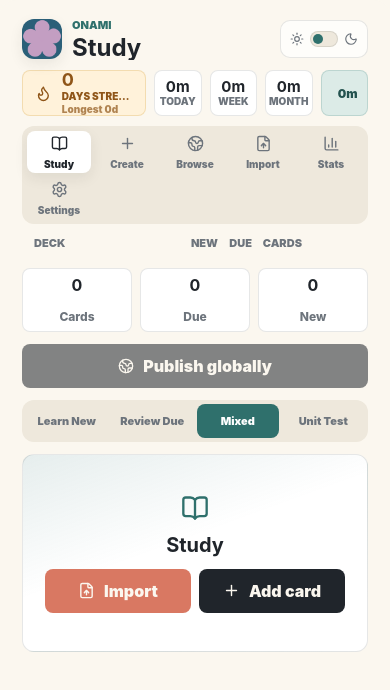
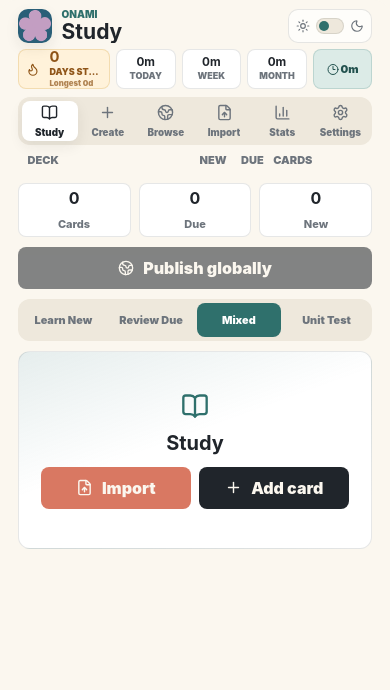
Before and after one commit to Peter-Greek/oNami, a React (Vite) app: page / in a window 390 px wide. Shown: the top 690 px of the page. Built offline with nearby package versions, Linux system fonts and the light colour scheme; what ts-fsrs would draw is missing.

Commit message:
Fix responsive Android home layout

```diff
--- a/index.html
+++ b/index.html
@@ -5,7 +5,7 @@
     <link rel="icon" type="image/png" href="./onami.png" />
     <meta
       name="viewport"
-      content="width=device-width, initial-scale=1.0, maximum-scale=1.0, user-scalable=no"
+      content="width=device-width, initial-scale=1.0, maximum-scale=1.0, user-scalable=no, viewport-fit=cover"
     />
     <meta name="theme-color" content="#fbf7ef" />
     <title>oNami</title>
--- a/src/App.css
+++ b/src/App.css
@@ -50,6 +50,9 @@
 .desktop {
   width: 100vw;
   height: 100vh;
+  /* Dynamic viewport units keep the shell exactly one screenful tall on mobile
+     browsers/WebViews, where 100vh ignores the collapsing system chrome. */
+  height: 100dvh;
   background: transparent;
   color: var(--ink);
   overflow: hidden;
@@ -59,6 +62,7 @@
   position: relative;
   width: 100vw;
   height: 100vh;
+  height: 100dvh;
   display: grid;
   grid-template-rows: auto auto auto 1fr;
   border-radius: 16px;
@@ -216,8 +220,11 @@ h2 {
   color: var(--danger-ink);
 }
 
+/* On a phone the status bar already supplies the visual gap, so only reserve
+   the real inset (when the WebView is edge-to-edge) over a small floor rather
+   than stacking a fixed 18px on top of it. */
 .browser-shell .topbar {
-  padding-top: max(18px, env(safe-area-inset-top));
+  padding-top: max(10px, env(safe-area-inset-top, 0px));
   -webkit-app-region: no-drag;
 }
 
@@ -327,11 +334,15 @@ button:disabled {
   white-space: nowrap;
 }
 
+/* Auto columns instead of a hardcoded count: every tab stays on a single row
+   no matter how many tabs exist, so adding one never orphans it onto a second
+   row (which is what happened when Browse was added to the five-column grid). */
 .tabbar {
   margin: 0 22px 12px;
   padding: 5px;
   display: grid;
-  grid-template-columns: repeat(5, minmax(0, 1fr));
+  grid-auto-flow: column;
+  grid-auto-columns: minmax(0, 1fr);
   gap: 4px;
   background: var(--wash);
   border-radius: 12px;
@@ -1133,15 +1144,24 @@ textarea:focus {
 
 /* Phone shell is far narrower than the desktop window: tighten the numeric
    columns, action buttons and depth indent so the deck name keeps enough room
-   to stay readable instead of collapsing to one letter. */
+   to stay readable instead of collapsing to one letter. The count columns are
+   variables so the compact breakpoint can scale them with the viewport instead
+   of clipping four-digit totals on very narrow devices. */
 .browser-shell .deck-tree-header,
 .browser-shell .deck-tree-main {
-  grid-template-columns: minmax(0, 1fr) 40px 32px 48px;
+  grid-template-columns:
+    minmax(0, 1fr)
+    var(--deck-col-new, 40px)
+    var(--deck-col-due, 32px)
+    var(--deck-col-cards, 48px);
   column-gap: 2px;
 }
 
+/* 28px + 28px action cells plus the row's 4px right padding, so the header
+   labels stay above the columns they describe. */
 .browser-shell .deck-tree-header {
-  padding-right: 66px;
+  padding-right: 60px;
+  padding-left: 10px;
 }
 
 .browser-shell .deck-tree-row {
@@ -1504,7 +1524,7 @@ textarea:focus {
 
 .busy {
   position: absolute;
-  inset: auto 18px 16px;
+  inset: auto 18px max(16px, env(safe-area-inset-bottom, 0px));
   min-height: 42px;
   display: grid;
   place-items: center;
@@ -1513,3 +1533,182 @@ textarea:focus {
   color: var(--paper);
   font-weight: 900;
 }
+
+/* ---------------------------------------------------------------------------
+   Compact phone layout.
+
+   Only phone-class viewports enter this block: the desktop window enforces a
+   560px minimum width (electron/main.ts), so everything above keeps the
+   desktop presentation untouched. The goal here is to spend as little vertical
+   space as possible on the chrome above the deck list — narrow devices such as
+   the OnePlus Open front screen are both short on width (clipped labels and
+   counts) and tall enough that the study controls would otherwise push the
+   deck list off screen.
+   --------------------------------------------------------------------------- */
+@media (max-width: 520px) {
+  .topbar {
+    gap: 8px;
+    /* Symmetric, proportional gutters instead of 18/22/10. */
+    padding: 12px clamp(14px, 4.5vw, 22px) 6px;
+  }
+
+  .browser-shell .topbar {
+    padding-top: max(8px, env(safe-area-inset-top, 0px));
+  }
+
+  .brand-mark {
+    width: 34px;
+    height: 34px;
+    border-radius: 10px;
+  }
+
+  .eyebrow {
+    margin-bottom: 1px;
+    font-size: 10px;
+  }
+
+  h1 {
+    font-size: clamp(17px, 5.4vw, 24px);
+  }
+
+  .theme-toggle {
+    min-width: 56px;
+    height: 34px;
+    padding: 0 7px;
+  }
+
+  .status-strip {
+    margin: 0 clamp(14px, 4.5vw, 22px) 8px;
+    grid-template-columns: minmax(88px, 1.55fr) repeat(4, minmax(0, 1fr));
+    gap: 6px;
+  }
+
+  .streak-pill {
+    padding: 0 7px;
+  }
+
+  .mini-metric,
+  .score-pill,
+  .streak-pill,
+  .settings-state {
+    min-height: 34px;
+  }
+
+  .streak-copy strong {
+    font-size: clamp(13px, 3.8vw, 16px);
+  }
+
+  .streak-copy span {
+    font-size: clamp(8px, 2.3vw, 10px);
+  }
+
+  .streak-copy small {
+    font-size: clamp(7px, 2vw, 9px);
+  }
+
+  .mini-metric strong {
+    overflow: hidden;
+    font-size: clamp(10px, 3vw, 13px);
+    text-overflow: ellipsis;
+  }
+
+  .mini-metric span {
+    font-size: 9px;
+  }
+
+  .score-pill {
+    gap: 2px;
+    padding: 0 3px;
+    font-size: clamp(9px, 2.8vw, 12px);
+  }
+
+  .score-pill svg {
+    width: 12px;
+  }
+
+  .tabbar {
+    margin: 0 clamp(14px, 4.5vw, 22px) 8px;
+    padding: 4px;
+    gap: 2px;
+  }
+
+  /* Six tabs across a narrow viewport: shrink the label with the viewport so
+     "Settings" still renders in full rather than being ellipsised away. */
+  .tabbar button {
+    height: 40px;
+    gap: 1px;
+    font-size: clamp(8px, 2.5vw, 10px);
+  }
+
+  .content {
+    /* Keep the last control clear of the gesture bar / rounded corners. */
+    padding: 0 clamp(14px, 4.5vw, 22px) calc(16px + env(safe-area-inset-bottom, 0px));
+  }
+
+  .view-stack {
+    gap: 10px;
+  }
+
+  /* Scale the deck columns with the viewport so four-digit counts stay whole
+     while the deck name keeps the remaining space. */
+  .deck-tree {
+    --deck-col-new: clamp(34px, 10.5vw, 46px);
+    --deck-col-due: clamp(30px, 9vw, 40px);
+    --deck-col-cards: clamp(38px, 12vw, 52px);
+  }
+
+  .deck-tree-main {
+    min-height: 34px;
+    font-size: clamp(12px, 3.6vw, 15px);
+  }
+
+  .deck-complete-badge {
+    font-size: 9px;
+  }
+
+  /* Keep the study controls in reach while allowing more deck rows on taller
+     phones. The outer content remains the page scroller. */
+  .deck-tree-rows {
+    max-height: clamp(132px, 24vh, 220px);
+    max-height: clamp(132px, 24dvh, 220px);
+  }
+
+  .metric {
+    min-height: 54px;
+  }
+
+  .metric span {
+    font-size: 11px;
+  }
+
+  .segmented button {
+    font-size: clamp(9px, 2.8vw, 11px);
+  }
+
+  .primary-action,
+  .secondary-action,
+  .empty-actions button {
+    min-height: 42px;
+  }
+
+  .busy {
+    inset: auto 14px max(14px, env(safe-area-inset-bottom, 0px));
+  }
+}
+
+/* Short viewports (landscape phones, split screen): the deck list must not eat
+   the whole scroller, and the chrome tightens further. */
+@media (max-width: 900px) and (max-height: 560px) {
+  .deck-tree-rows {
+    max-height: clamp(120px, 34vh, 240px);
+    max-height: clamp(120px, 34dvh, 240px);
+  }
+
+  .tabbar button {
+    height: 36px;
+  }
+
+  .metric {
+    min-height: 48px;
+  }
+}
```
